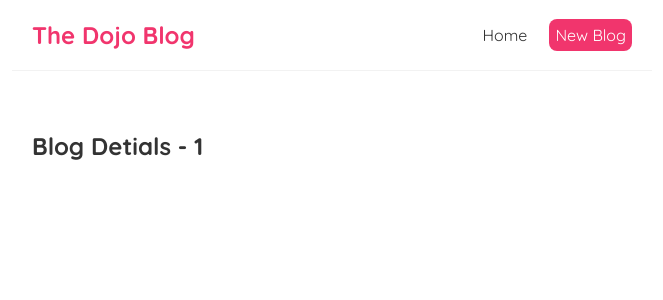
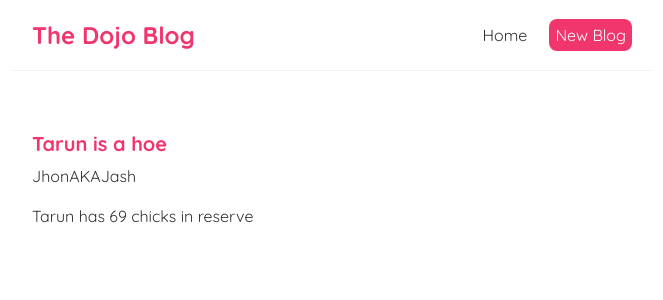
Before and after one commit to kaustubhKVS/learn_FARM_stack, a React (Create React App) app: page /blog_details/1 in a window 1280 px wide. Shown: the top 300 px of the page, without its empty margins (308-971 px from the left). Built offline with nearby package versions, Linux system fonts and the light colour scheme; data requests are answered from the project's data file.

Commit message:
using custom hooks and dynamic routing vid 26

```diff
--- a/src/BlogDetails.js
+++ b/src/BlogDetails.js
@@ -1,13 +1,29 @@
 import { useParams } from "react-router-dom";
+import useFetch from "./useFetch";
 
 const BlogDetails = () => {
 
     const { blog_id } = useParams();
+    const { data: blog, error, isPending } = useFetch('http://localhost:8000/blogs/'+blog_id);
+    const test = 'http://localhost:8000/blogs/'+blog_id;
 
     return (
         <div className="blog-details">
-            <h2>Blog Detials - { blog_id }</h2>
 
+            {console.log({ test })}
+            {console.log({blog_id })}
+
+            { isPending && <div> LOADING CONTENT</div>}
+
+            {error && <div> { error } </div> }
+
+            {blog &&
+                <article>
+                    <h2>{ blog.title }</h2>
+                    <p> { blog.author }</p>
+                    <div> { blog.body }</div>
+                </article>
+            }
         </div>
      );
 }
--- a/src/index.css
+++ b/src/index.css
@@ -53,3 +53,21 @@
 .blog-preview a {
 text-decoration: none;
 }
+
+/* blog details page */
+.blog-details h2 {
+  font-size: 20px;
+  color: #f1356d;
+  margin-bottom: 10px;
+}
+.blog-details div {
+  margin: 20px 0;
+}
+.blog-details button {
+  background: #f1356d;
+  color: #fff;
+  border: 0;
+  padding: 8px;
+  border-radius: 8px;
+  cursor: pointer;
+}
```
